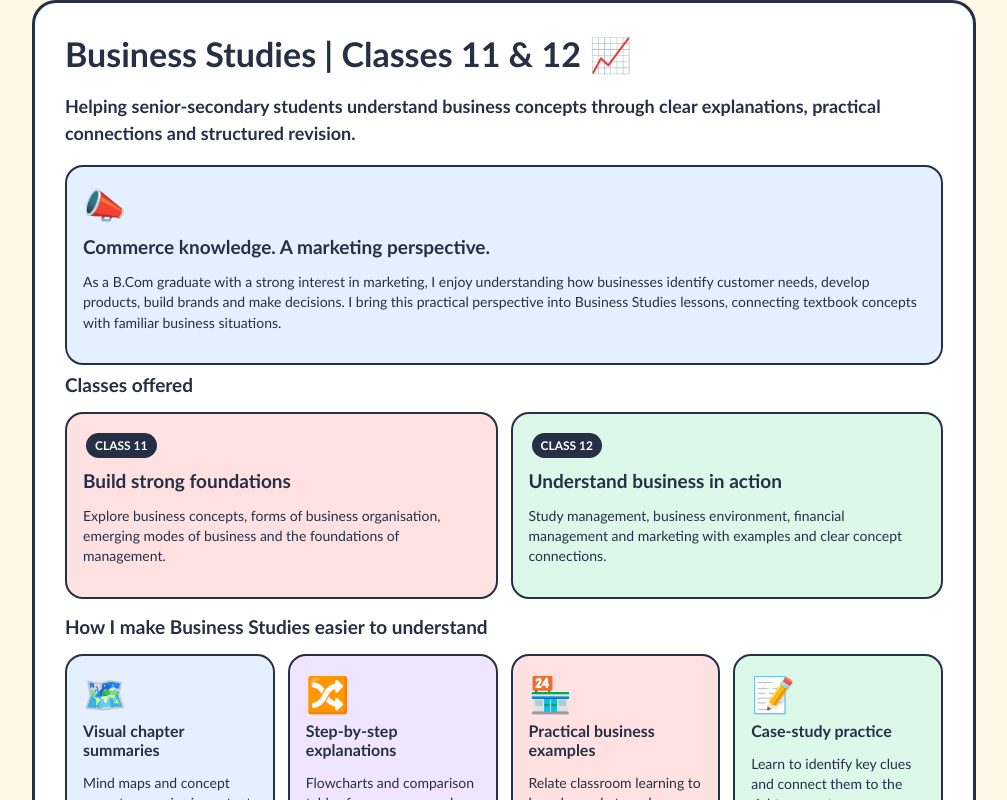
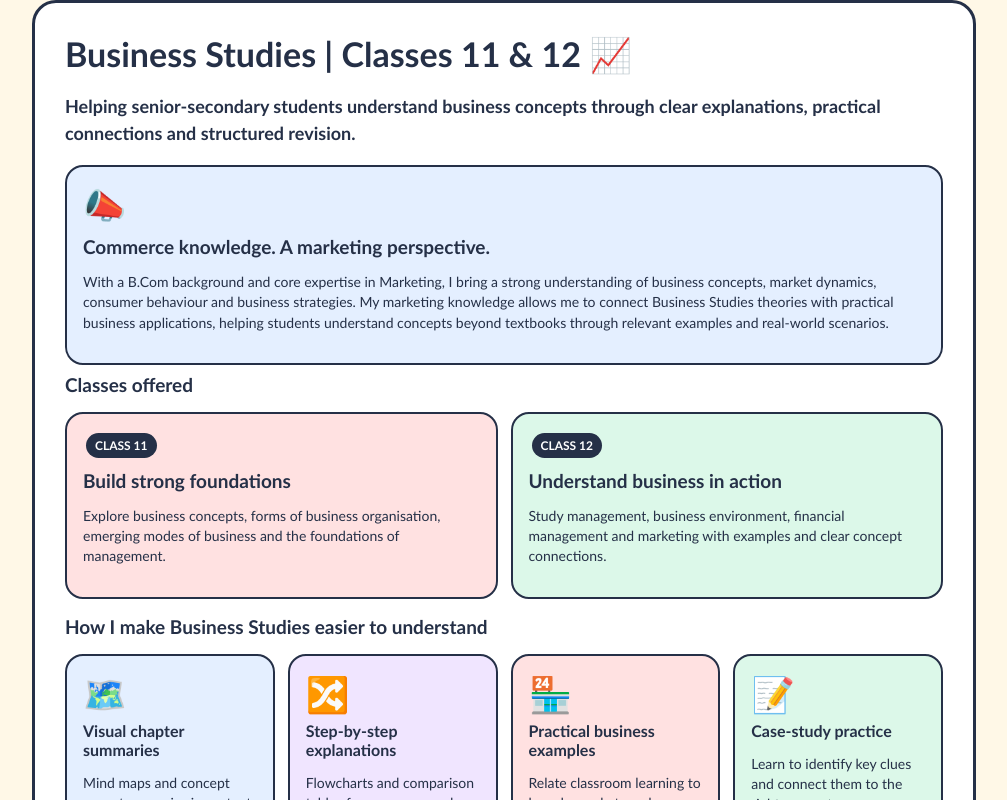
Before and after one commit to jasminekaur240904-gif/jasminekaur.github.io, a plain HTML site: page tuition/index.html in a window 1280 px wide. Both pictures are taken after a click on the tab "📈 Business Studies". Shown: the part 407-1207 px from the top of the page, without its empty margins (136-1143 px from the left). Drawn offline with Linux system fonts and the light colour scheme.

Commit message:
Strengthen marketing expertise positioning in Business Studies section

```diff
--- a/tuition/index.html
+++ b/tuition/index.html
@@ -157,7 +157,7 @@ button:focus-visible{outline:4px solid #3977d5;outline-offset:3px}
   <div class="card blue">
     <span class="emoji">📣</span>
     <h3>Commerce knowledge. A marketing perspective.</h3>
-    <p class="small">As a B.Com graduate with a strong interest in marketing, I enjoy understanding how businesses identify customer needs, develop products, build brands and make decisions. I bring this practical perspective into Business Studies lessons, connecting textbook concepts with familiar business situations.</p>
+    <p class="small">With a B.Com background and core expertise in Marketing, I bring a strong understanding of business concepts, market dynamics, consumer behaviour and business strategies. My marketing knowledge allows me to connect Business Studies theories with practical business applications, helping students understand concepts beyond textbooks through relevant examples and real-world scenarios.</p>
   </div>
   <h3>Classes offered</h3>
   <div class="cards">
```
